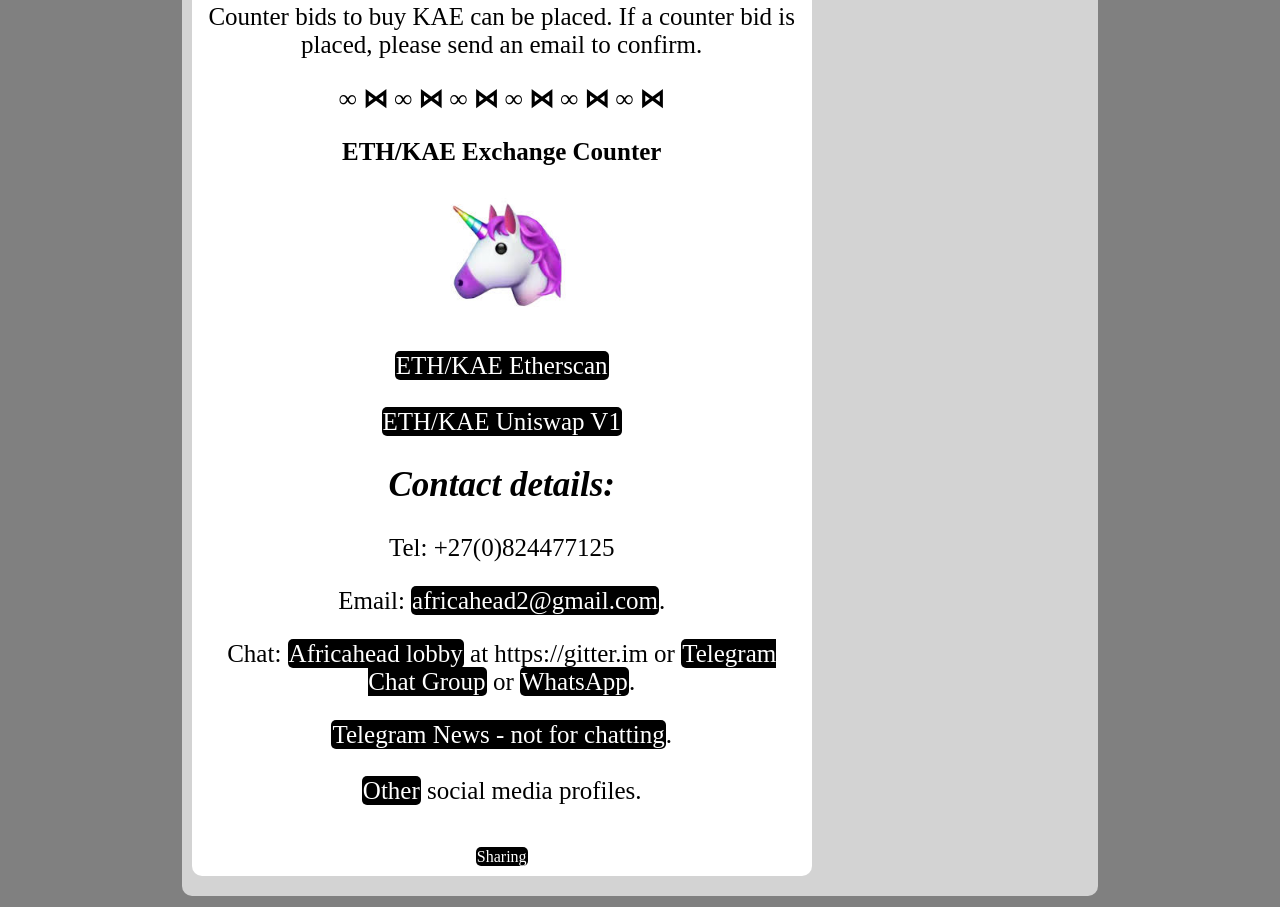
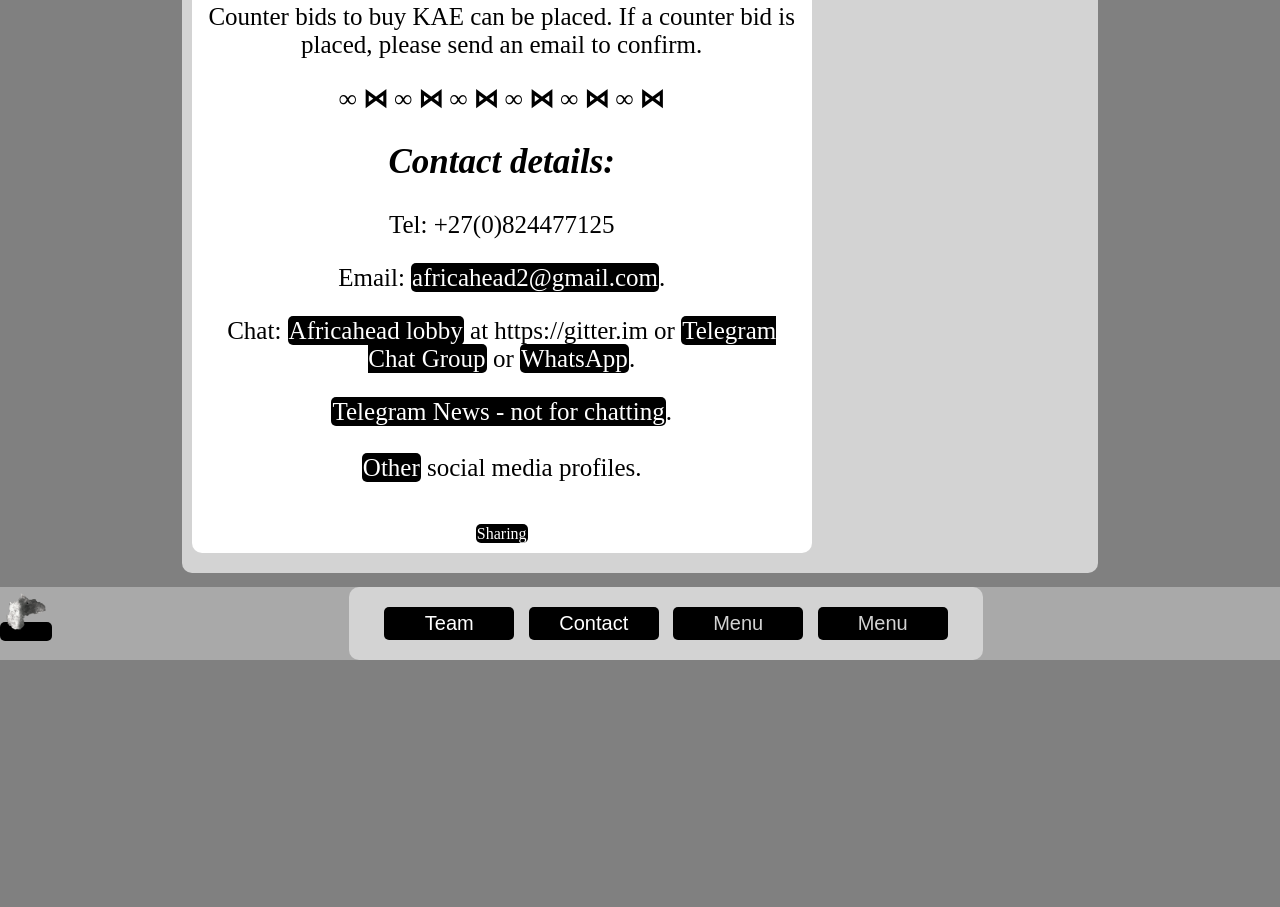
Before and after one commit to kaeuoi/kaeuoi.github.io, a plain HTML site: page index.html in a window 1280 px wide. Shown: the part 3446-4353 px from the top of the page. After the commit the page ends 4106 px from the top, so only its background shows below. Drawn offline with Linux system fonts and the light colour scheme.

Commit message:
Add files via upload

```diff
--- a/index.html
+++ b/index.html
@@ -151,14 +151,14 @@
 
         <p><b>∞ ⋈ ∞ ⋈ ∞ ⋈ ∞ ⋈ ∞ ⋈ ∞ ⋈</b></p>
 
-        <p><b>ETH/KAE Exchange Counter</b>
+        <!--<p><b>ETH/KAE Exchange Counter</b>
                <br><img src="indexfiles/uniswapV1logo.jpg" alt="Uniswap logo" height="180" width="180">
                <br><a href="https://etherscan.io/address/0x878f7a03ecd2884556b039af6944b2320cad4cf2"
                   target="_blank">
                ETH/KAE Etherscan</a>
                <br>
     <br><a href="https://info.uniswap.org/pair/0xa3BB4cC6a3f5E7B27E786b6dac17daC44F65BE63" target="_blank">ETH/KAE Uniswap V1</a>
-               </p>
+               </p>-->
 
         <h2>Contact details:</h2>
            <p>Tel: +27(0)824477125</p>
```
